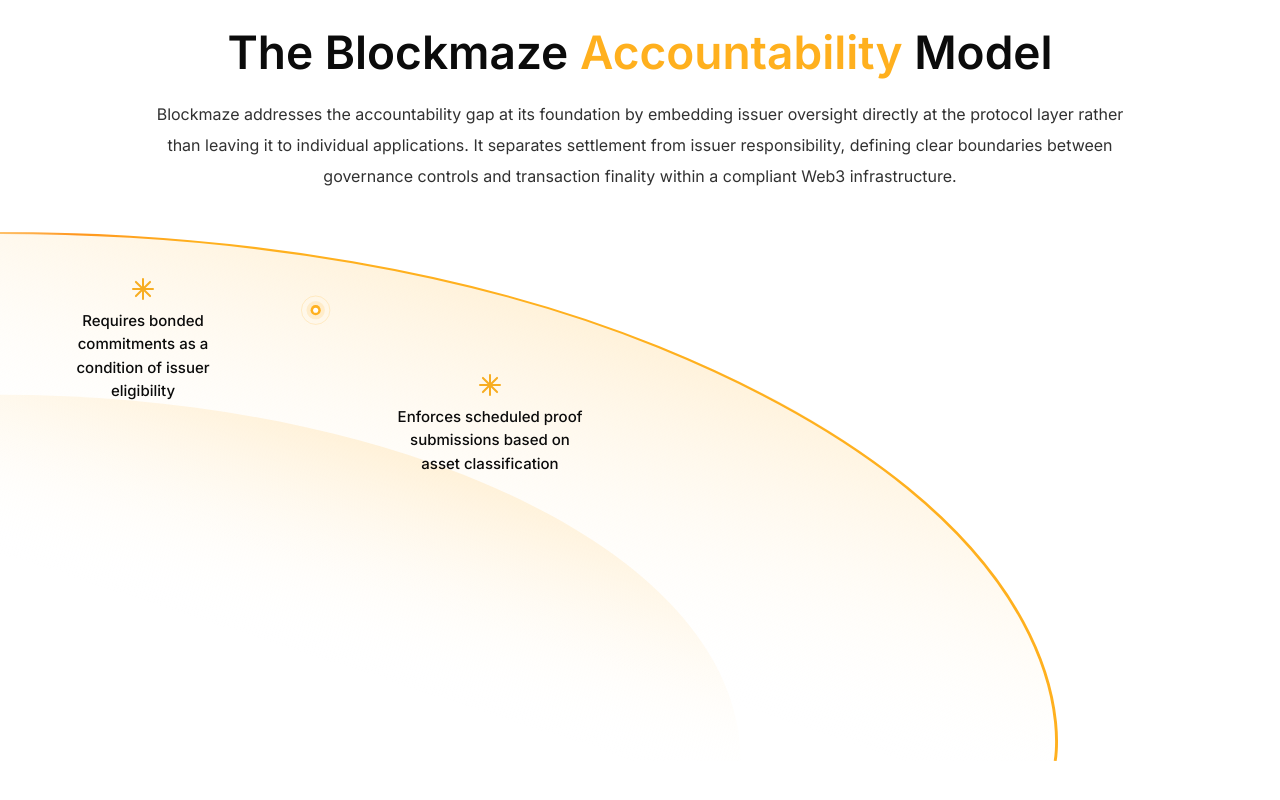
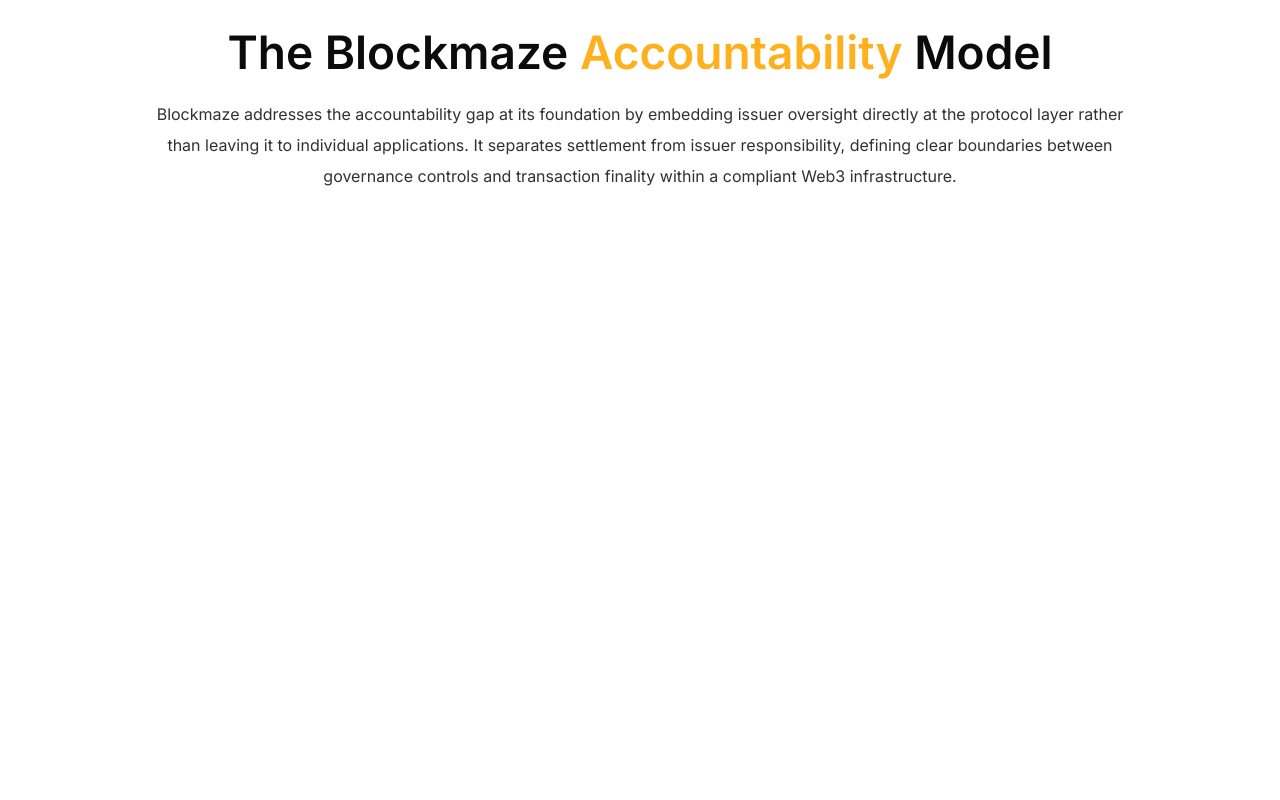
Before and after one commit to PunitSharma89/blockmaze.org, a Next.js app: page / in a window 1280 px wide. Shown: the part 2915-3715 px from the top of the page. Built offline with nearby package versions, Linux system fonts and the light colour scheme.

Commit message:
implement home

```diff
--- a/components/ui/AccountabilityArc.tsx
+++ b/components/ui/AccountabilityArc.tsx
@@ -3,6 +3,7 @@
 import { useRef, useState } from 'react'
 import { motion, useScroll, useSpring, useMotionValueEvent } from 'framer-motion'
 import Image from 'next/image'
+import Container from '@/components/layout/Container'
 
 const items = [
   "Requires bonded commitments as a condition of issuer eligibility",
@@ -65,6 +66,7 @@
         </div>
 
         {/* Arc canvas */}
+        <Container>
         <div className="accountability-arc-wrapper">
 
           {/* Background arc fill */}
@@ -119,6 +121,7 @@
           ))}
 
         </div>
+        </Container>
       </div>
     </div>
   )
```
